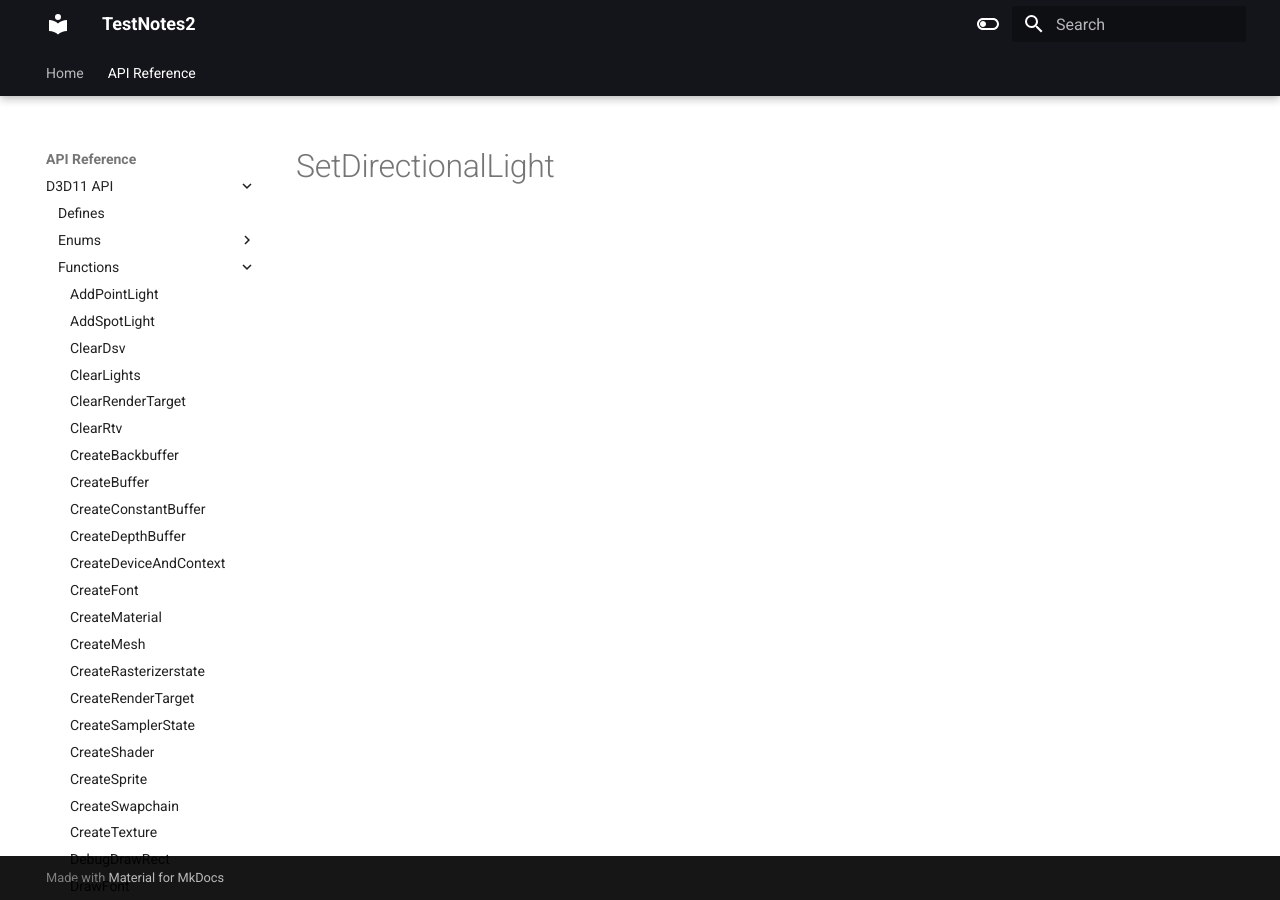
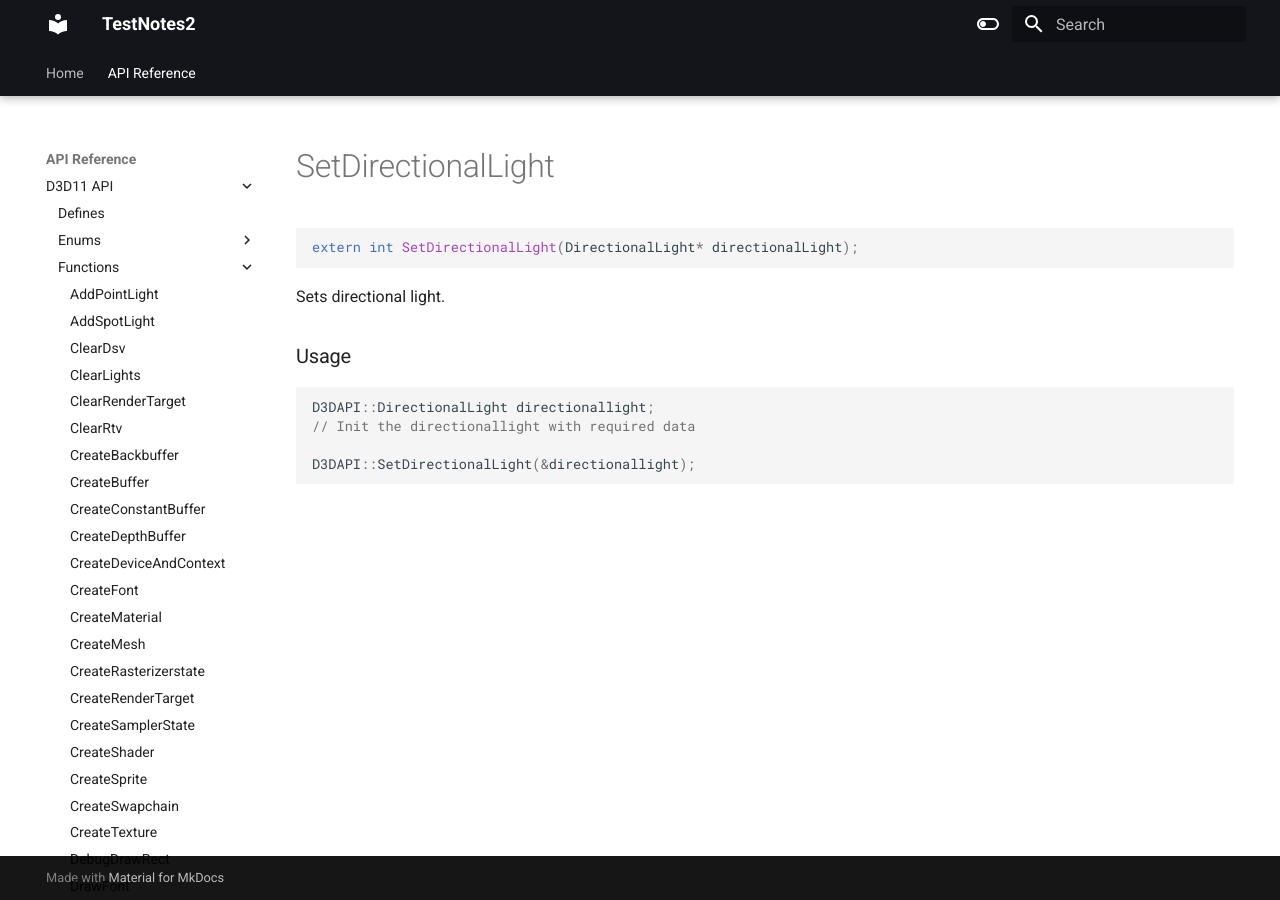
Before and after one commit to erichederstedt/TempEngineDocs, an MkDocs documentation site: the page built from docs/API Reference/D3D11 API/Functions/SetDirectionalLight.md, in a window 1280 px wide. Built offline with MkDocs 1.6.1 and Material for MkDocs 9.7.7, drawn with Linux system fonts in a browser that asks for light colours.

Commit message:
PUSH NOTE : SetDirectionalLight.md

````diff
--- a/docs/API Reference/D3D11 API/Functions/SetDirectionalLight.md
+++ b/docs/API Reference/D3D11 API/Functions/SetDirectionalLight.md
@@ -1 +1,16 @@
 # SetDirectionalLight
+
+```c++
+extern int SetDirectionalLight(DirectionalLight* directionalLight);
+```
+
+Sets directional light.
+
+
+### Usage
+```c++
+D3DAPI::DirectionalLight directionallight;
+// Init the directionallight with required data
+
+D3DAPI::SetDirectionalLight(&directionallight);
+```
````
